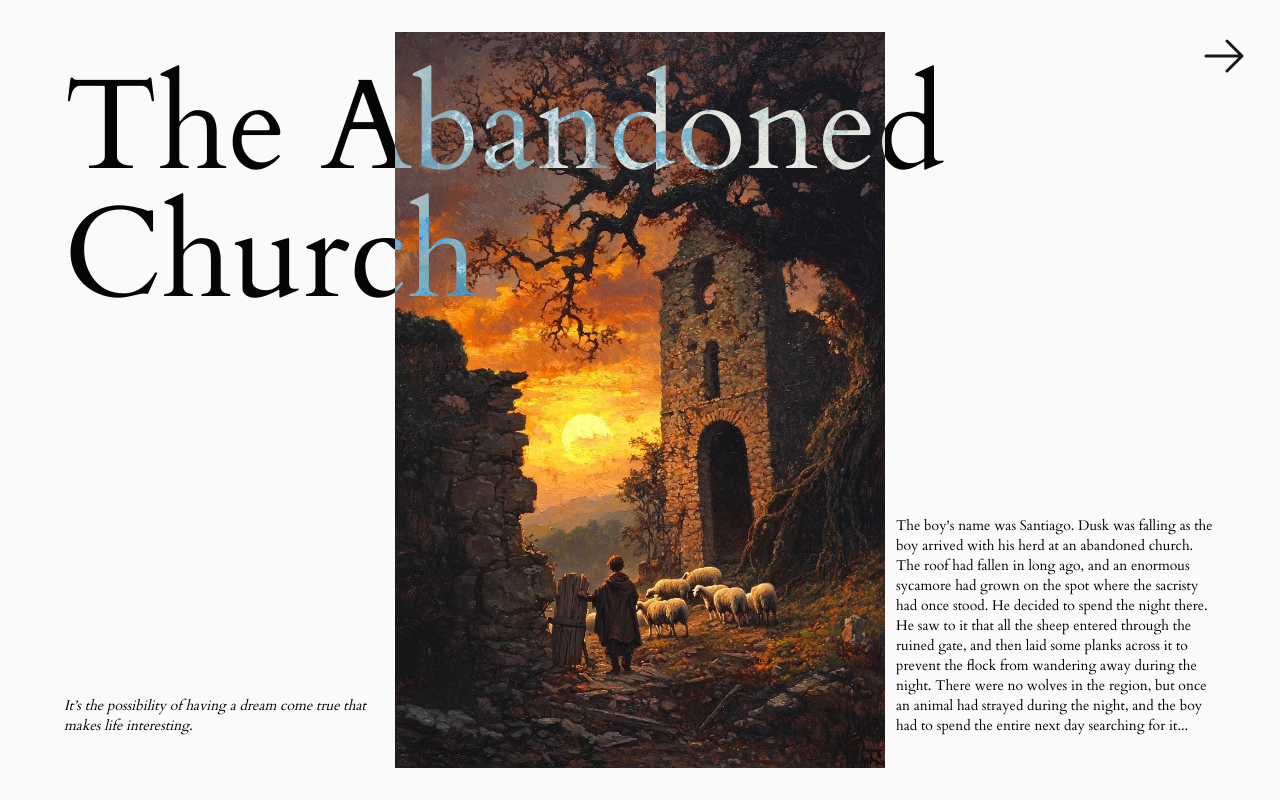
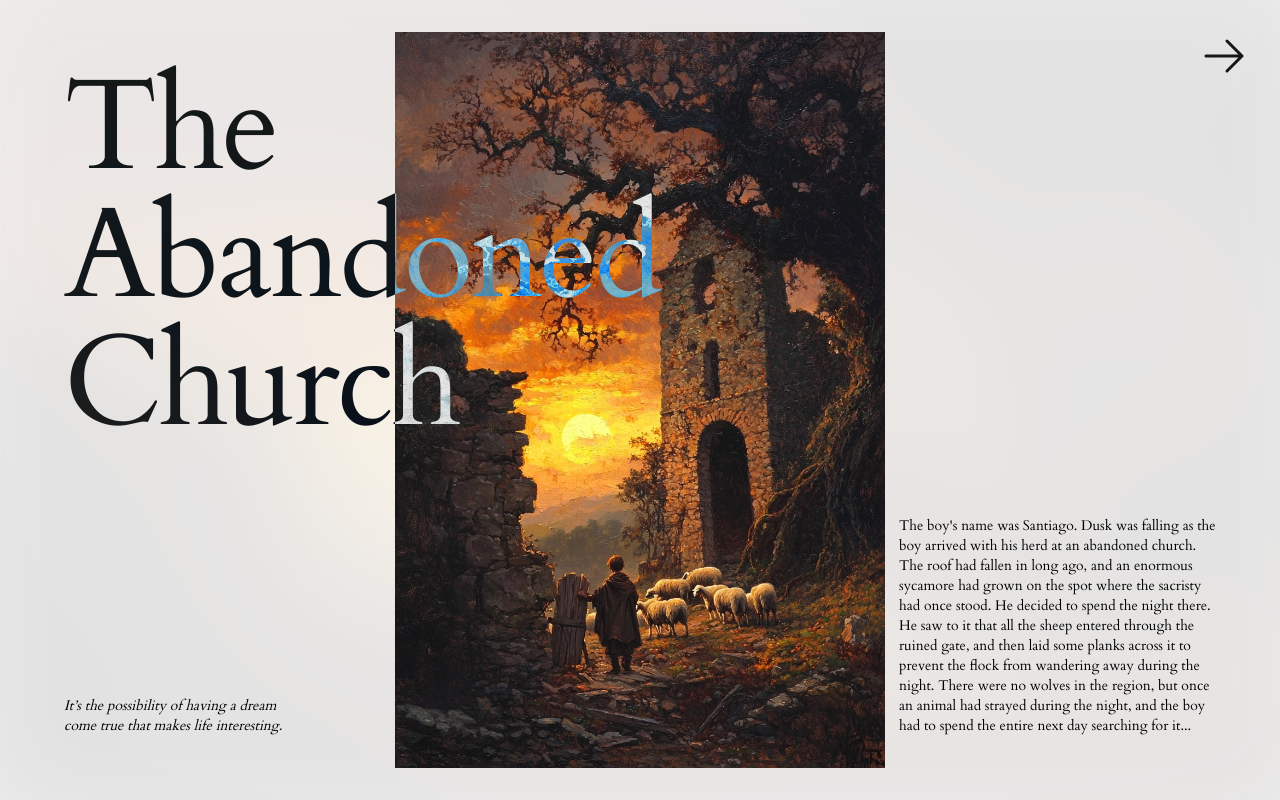
Before and after one commit to haydenbleasel/alchemy, a Next.js app: page / in a window 1280 px wide. Built offline with nearby package versions, Linux system fonts and the light colour scheme.

Commit message:
Add wrap balancer and background color

```diff
--- a/components/artwork.tsx
+++ b/components/artwork.tsx
@@ -5,6 +5,7 @@ import { ArrowRightIcon } from '@heroicons/react/24/outline';
 import clsx from 'clsx';
 import Image from 'next/image';
 import { useEffect, useRef, useState } from 'react';
+import Balancer from 'react-wrap-balancer';
 
 const Artwork = () => {
   const [artwork, setArtwork] = useState(0);
@@ -23,15 +24,24 @@ const Artwork = () => {
   }, [artwork]);
 
   return (
-    <div className="flex h-screen w-screen items-center justify-center p-8">
-      <p className="absolute top-16 left-16 z-10 w-[80vw] text-9xl text-white mix-blend-exclusion">
-        {artworks[artwork].name}
-      </p>
+    <>
+      <div className="-inset-16 fixed z-0">
+        <Image
+          src={artworks[artwork].image}
+          alt={artworks[artwork].name}
+          fill
+          className="opacity-10 blur-3xl"
+        />
+      </div>
+      <div className="z-10 flex h-screen w-screen items-center justify-center p-8">
+        <h1 className="absolute top-16 left-16 z-10 w-[60vw] text-9xl text-white tracking-tight mix-blend-exclusion">
+          <Balancer>{artworks[artwork].name}</Balancer>
+        </h1>
         <p className="absolute right-16 bottom-16 z-10 max-w-xs text-sm">
-        {artworks[artwork].text}
+          <Balancer>{artworks[artwork].text}</Balancer>
         </p>
         <blockquote className="absolute bottom-16 left-16 z-10 max-w-xs text-sm italic">
-        {artworks[artwork].quote}
+          <Balancer>{artworks[artwork].quote}</Balancer>
         </blockquote>
         <button
           type="button"
@@ -82,6 +92,7 @@ const Artwork = () => {
           </div>
         </div>
       </div>
+    </>
   );
 };
 
--- a/package.json
+++ b/package.json
@@ -17,6 +17,7 @@
     "next-secure-headers": "^2.2.0",
     "react": "19.0.0",
     "react-dom": "19.0.0",
+    "react-wrap-balancer": "^1.1.1",
     "tailwind-merge": "^3.0.1",
     "typescript": "^5.7.3"
   },
```
Also changed, not shown: 1 other file (tests, documents, lock files or other folders). Lines whose indentation alone changed are shown as unchanged.
